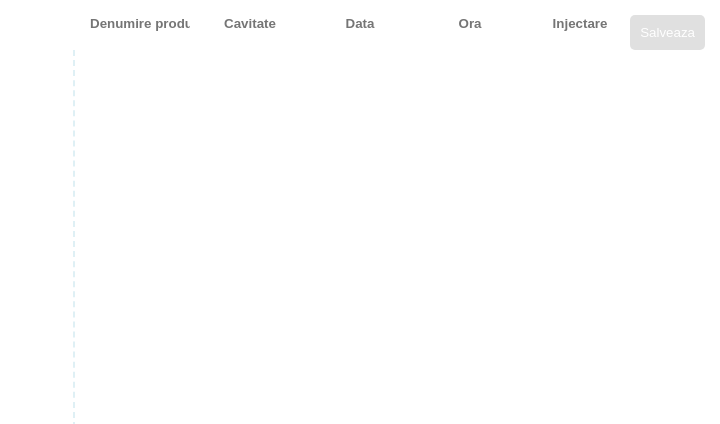
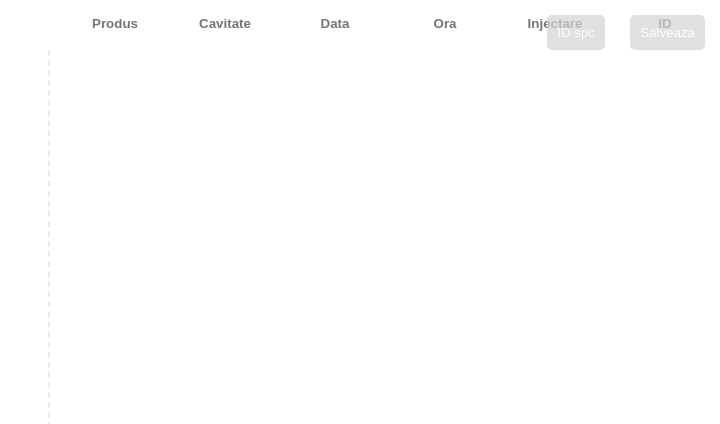
Before and after one commit to alexmarincas/pdf_converter, a PHP site: page / in a window 1280 px wide. Shown: the top 424 px of the page, without its empty margins (560-1280 px from the left). Run offline with PHP 8.4, Linux system fonts and the light colour scheme; some libraries are stand-ins or nearby versions.

Commit message:
added functionality for the function which checks if for this report exists a measurement registered in spc based on product, cavity, date and injection hour

```diff
--- a/css/style.css
+++ b/css/style.css
@@ -106,7 +106,7 @@
   color: #53a290;
 }
 
-#container .titlu_holder #save {
+#container .titlu_holder #save, #container .titlu_holder #get_id_btn {
   position: absolute;
   right: 15px;
   top: 15px;
@@ -121,14 +121,18 @@
   transition: all .3s ease-in-out;
 }
 
-#container .titlu_holder #save:hover {
+#container .titlu_holder #save:hover, #container .titlu_holder #get_id_btn:hover {
   opacity: 1;
   cursor: pointer;
 }
 
-#container .titlu_holder #save.inactiv {
+#container .titlu_holder #save.inactiv, #container .titlu_holder #get_id_btn.inactiv {
   background-color: lightgrey;
   pointer-events: none;
+}
+
+#container .titlu_holder #get_id_btn {
+  right: 115px;
 }
 
 #container .canvas_holder {
--- a/css/style.scss
+++ b/css/style.scss
@@ -82,7 +82,7 @@
             color: #53a290;
         }
 
-        #save{
+        #save, #get_id_btn{
             position: absolute;
             right: 15px;
             top: 15px;
@@ -104,6 +104,10 @@
                 background-color:lightgrey;
                 pointer-events: none;
             }
+        }
+
+        #get_id_btn{
+            right: 115px;
         }
     }
 
--- a/index.php
+++ b/index.php
@@ -24,11 +24,13 @@
         <button id="next">Next</button>
     </div>
     <div class="titlu_holder">
-        <input type="text" class="fields" id="produs" title="Denumire produs" placeholder="Denumire produs">
+        <input type="text" class="fields" id="produs" title="Denumire produs" placeholder="Produs">
         <input type="text" class="fields" id="cavitate" title="Cavitate" placeholder="Cavitate">
         <input type="text" class="fields" id="data" title="Data" placeholder="Data">
         <input type="text" class="fields" id="ora" title="Ora" placeholder="Ora">
         <input type="text" class="fields" id="injectare" title="Injectare" placeholder="Injectare">
+        <input type="text" class="fields" id="id_spc" title="ID SPC" placeholder="ID">
+        <button id="get_id_btn" class="inactiv">ID spc</button>
         <button id="save" class="inactiv">Salveaza</button>
     </div>
     <div class="canvas_holder" class="ui-widget-content">
--- a/js/index.js
+++ b/js/index.js
@@ -102,8 +102,6 @@ const text = ()=>{
                         let ids = titlu.length === 4 ?  ["produs", "cavitate", "data", "ora"] : ["produs", "data", "ora"];
 
 
-
-
                         titlu.forEach( (el,i) =>{
                             let element = el.replace(/\s/g, "");
                             if(i==0){
@@ -114,7 +112,6 @@ const text = ()=>{
                                 document.querySelector(`#${ids[i]}`).value = element;
                             }
                         });
-
 
                         titluNesetat = false;
                     }
@@ -240,7 +237,7 @@ const text = ()=>{
                 });
 
                 x++;
-                if(x<pdfDoc.numPages){  $("#save").addClass("inactiv"); }else{  $("#save").removeClass("inactiv"); }
+                if(x<pdfDoc.numPages){  $("#save").addClass("inactiv"); $("#get_id_btn").addClass("inactiv"); }else{  $("#get_id_btn").removeClass("inactiv"); }
 
                 if(x<=pdfDoc.numPages){
                     myLoop(x);
@@ -442,3 +439,32 @@ upload.addEventListener('dragdrop', function (e) {
 upload.addEventListener('change', function (e) {
     onFile();
 }, false);
+
+// Fetch measurement id
+$("#get_id_btn").on("click", function(){
+    console.log('click')
+
+    const produs = $("#produs").val()
+    const cavitate = $("#cavitate").val()
+    const data = $("#data").val()
+    const ora = $("#ora").val()
+
+    $.post('php/getId.php',{produs, cavitate, data, ora}, function(response){
+        if(response.status===200){
+            $("#id_spc").val(response.id);
+            $("#save").removeClass("inactiv");
+        }else{
+            console.log(response)
+        }
+
+    }, "json")
+})
+
+
+$("#id_spc").on("keyup", function(){
+    if( $(this).val() ){
+        $("#save").removeClass("inactiv");
+    }else{
+        $("#save").addClass("inactiv");
+    }
+})
```
Also changed, not shown: php/getId.php (added, +37 -0 lines), 4 other files.
